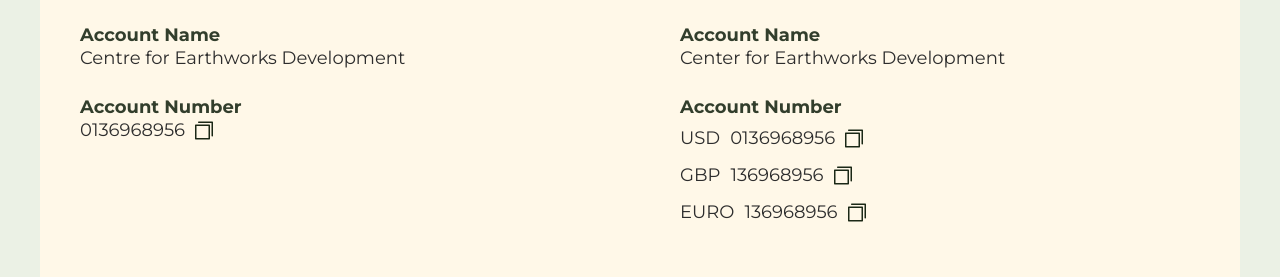
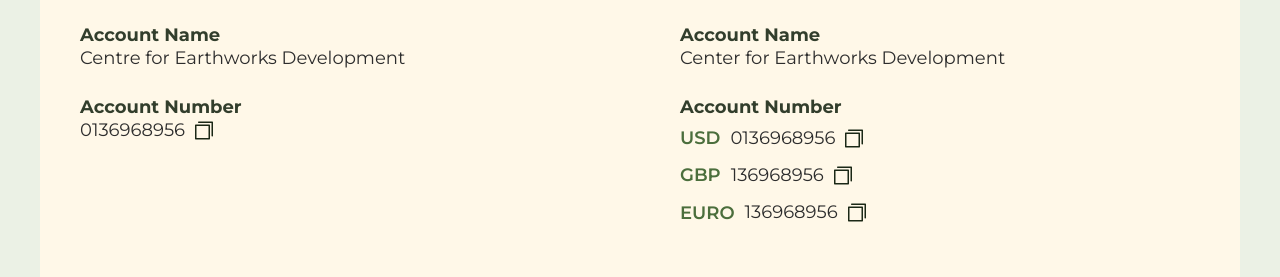
Before and after one commit to Akintayo74/CFEW-website-dian, a React (Vite) app: page /donate in a window 1280 px wide. Shown: the part 2100-2377 px from the top of the page. Built offline with nearby package versions, Linux system fonts and the light colour scheme.

Commit message:
Modify 'Text Copied' toast to display next to text
Also style 'prefix' prop of 'CopyButton' component

```diff
--- a/src/components/CopyButton/CopyButton.jsx
+++ b/src/components/CopyButton/CopyButton.jsx
@@ -1,5 +1,5 @@
-import React from 'react';
-import Clipboard from '../../assets/clipboard.svg'
+import React from "react";
+import Clipboard from "../../assets/clipboard.svg";
 
 function CopyButton({ text, label, prefix }) {
   const [copied, setCopied] = React.useState(false);
@@ -15,20 +15,24 @@ function CopyButton({ text, label, prefix }) {
   }
 
   return (
-    <div className="flex flex-col gap-1 relative leading-relaxed">
-      <button className="flex items-center gap-2.5" onClick={handleCopy}>
-        {prefix && <span className="text-cfew-dark">{prefix}</span>}
+    <div className="inline-flex gap-1 relative leading-relaxed self-start">
+      <button
+        className="flex items-center gap-2.5"
+        onClick={handleCopy}
+      >
+        {prefix && <span className="text-cfew-primary-500 font-semibold text-lg">{prefix}</span>}
         {label || text}
         <span>
           <img
             src={Clipboard}
             alt="An Image of a clipboard to indicate a copy paste feature"
+            className="flex-shrink-0"
           />
         </span>
       </button>
       {copied && (
-        <span className="absolute top-4 md:top-7 left-0 text-sm bg-cfew-primary-800 opacity-100 text-white px-4 py-2 rounded shadow-lg w-max z-5">
-         Text Copied!
+        <span className="absolute left-full top-1/2 -translate-y-1/2 ml-2 text-sm bg-cfew-primary-800 opacity-100 text-white px-4 py-2 rounded shadow-lg w-max z-5">
+          Text Copied!
         </span>
       )}
     </div>
@@ -36,3 +40,51 @@ function CopyButton({ text, label, prefix }) {
 }
 
 export default CopyButton;
+
+// import React from 'react';
+// import Clipboard from '../../assets/clipboard.svg';
+
+// function CopyButton({ text, label, prefix }) {
+//   const [copied, setCopied] = React.useState(false);
+
+//   async function handleCopy() {
+//     try {
+//       await navigator.clipboard.writeText(text);
+//       setCopied(true);
+//       setTimeout(() => setCopied(false), 2000);
+//     } catch (err) {
+//       console.error("Failed to copy text");
+//     }
+//   }
+
+//   return (
+//     <div className="relative inline-flex items-center self-start">
+//       <button
+//         className="flex items-center gap-2.5"
+//         onClick={handleCopy}
+//       >
+//         {prefix && <span className="text-cfew-dark">{prefix}</span>}
+//         {label || text}
+//         <span>
+//           <img
+//             src={Clipboard}
+//             alt="An Image of a clipboard to indicate a copy paste feature"
+//             className="flex-shrink-0" // Keep this fix to prevent image squashing
+//           />
+//         </span>
+//       </button>
+
+//       {copied && (
+//         <span
+//           className="absolute left-full top-1/2 -translate-y-1/2 ml-2
+//                      text-sm bg-cfew-primary-800 text-white
+//                      px-4 py-2 rounded shadow-lg whitespace-nowrap z-10"
+//         >
+//           Text Copied!
+//         </span>
+//       )}
+//     </div>
+//   );
+// }
+
+// export default CopyButton;
```
